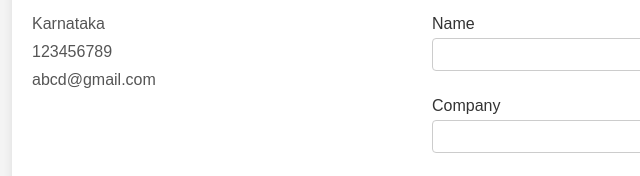
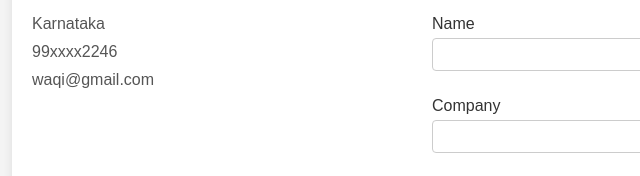
Before and after one commit to josephjohn-ms/WeatherPrediction, a plain HTML site: page contact.html in a window 1280 px wide. Shown: the part 164-340 px from the top of the page, 208-848 px from the left. Drawn offline with Linux system fonts and the light colour scheme.

Commit message:
Update contact.html

```diff
--- a/contact.html
+++ b/contact.html
@@ -109,8 +109,8 @@
 
             <ul>
                 <li><i class="fa fa-road"></i> Karnataka</li>
-                <li><i class="fa fa-phone"></i> 123456789</li>
-                <li><i class="fa fa-envelope"></i> abcd@gmail.com</li>
+                <li><i class="fa fa-phone"></i> 99xxxx2246</li>
+                <li><i class="fa fa-envelope"></i> waqi@gmail.com</li>
             </ul>
         </div>
         <!-- End .company-info -->
```
